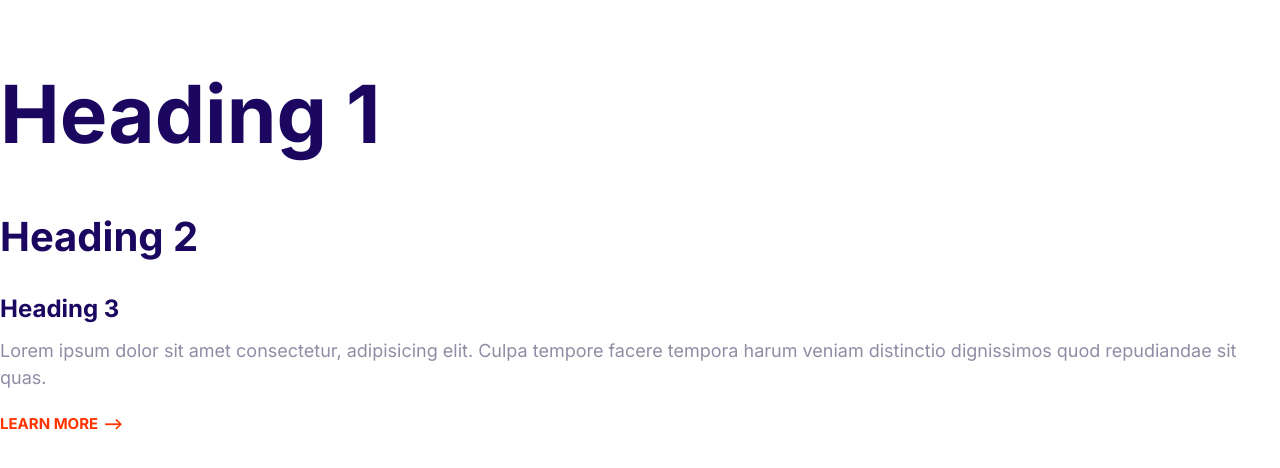
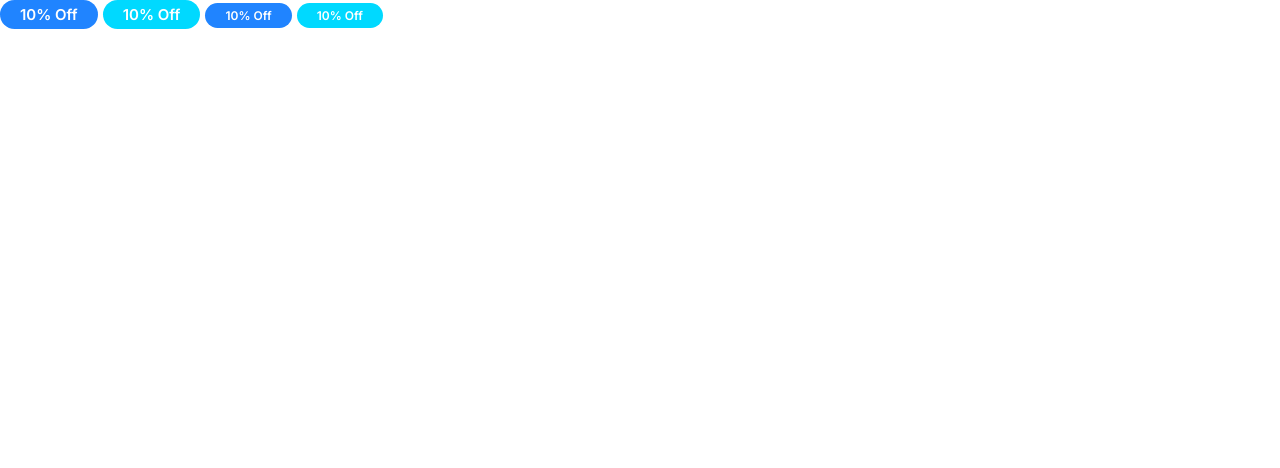
Before and after one commit to Mohizuddin/hostify, a plain HTML site: page index.html in a window 1280 px wide. Drawn offline with Linux system fonts and the light colour scheme.

Commit message:
Defined the styles for badges

```diff
--- a/CSS/style.css
+++ b/CSS/style.css
@@ -84,3 +84,38 @@ a{
         font-size: 1.5rem;
     }
 }
+
+
+
+/* Badges */
+
+.badge{
+    border-radius: 20px;
+    font-size: 2rem;
+    font-weight: 600;
+    padding: 0.5rem 2rem;
+    white-space: nowrap;
+}
+
+.badge--primary{
+    background-color: var(--color-primary);
+    color: #fff;
+}
+
+.badge--secondary{
+    background-color: var(--color-secondary);
+    color: #fff;
+}
+
+.badge--small{
+    font-size: 1.6rem;
+}
+
+@media screen and (min-width: 1024px) {
+    .badge{
+        font-size: 1.5rem;
+    }
+    .badge--small{
+        font-size: 1.2rem;
+    }
+}
--- a/index.html
+++ b/index.html
@@ -8,22 +8,16 @@
     <link rel="preconnect" href="https://fonts.googleapis.com" />
     <link rel="preconnect" href="https://fonts.gstatic.com" crossorigin />
     <link
-      href="https://fonts.googleapis.com/css2?family=Inter:wght@400;700&display=swap"
+      href="https://fonts.googleapis.com/css2?family=Inter:wght@400;600;700&display=swap"
       rel="stylesheet"
     />
     <link rel="stylesheet" href="CSS/normalize.css" />
     <link rel="stylesheet" href="CSS/style.css" />
   </head>
   <body>
-    <h1>Heading 1</h1>
-    <h2>Heading 2</h2>
-    <h3>Heading 3</h3>
-    <p>
-      Lorem ipsum dolor sit amet consectetur, adipisicing elit. Culpa tempore
-      facere tempora harum veniam distinctio dignissimos quod repudiandae sit
-      quas.
-    </p>
-
-    <a href="#" class="link-arrow">Learn More</a>
+    <span class="badge badge--primary">10% Off</span>
+    <span class="badge badge--secondary">10% Off</span>
+    <span class="badge badge--primary badge--small">10% Off</span>
+    <span class="badge badge--secondary badge--small">10% Off</span>
   </body>
 </html>
```
Also changed, not shown: Components/badges.html (added, +4 -0 lines).
